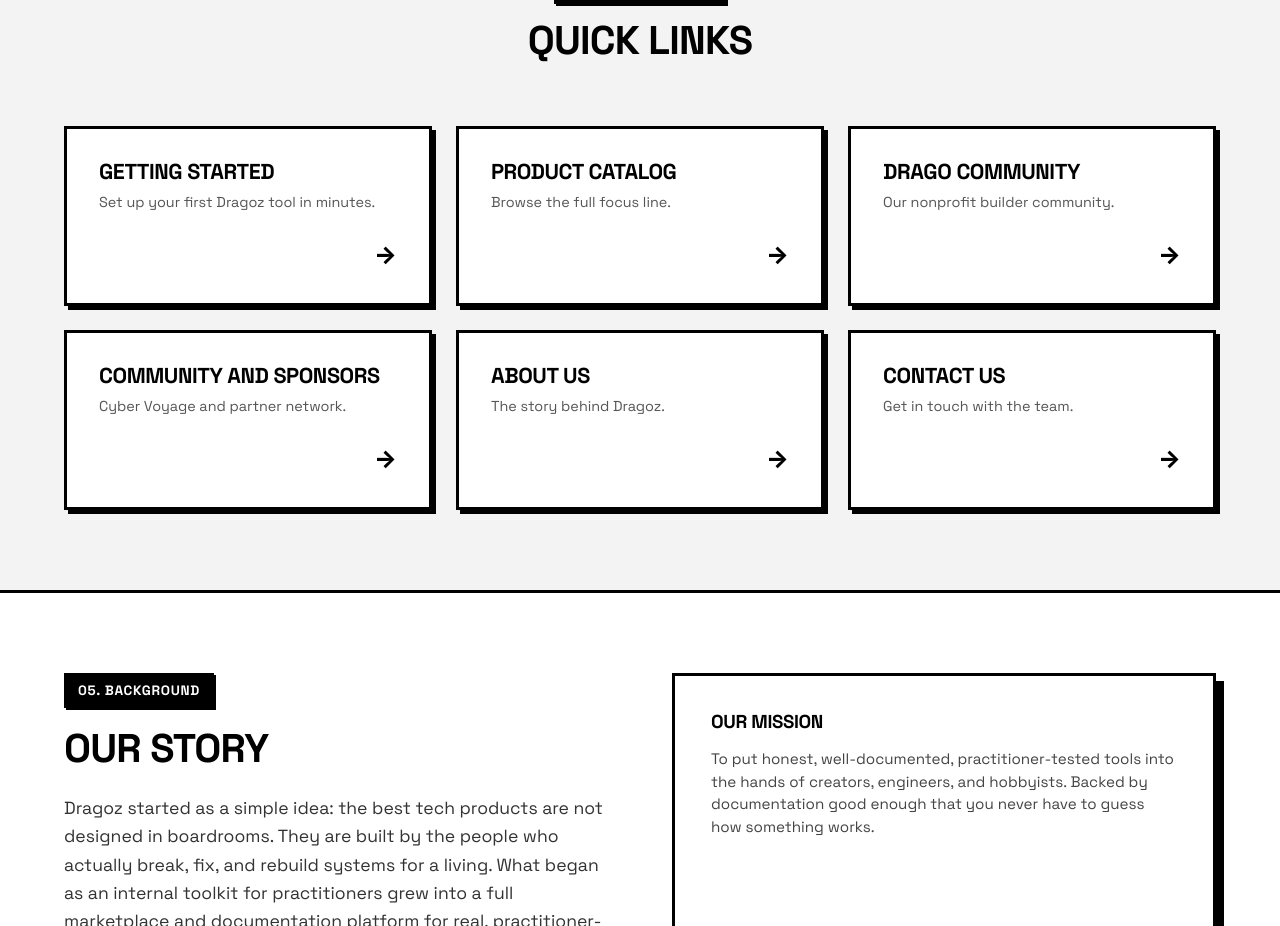
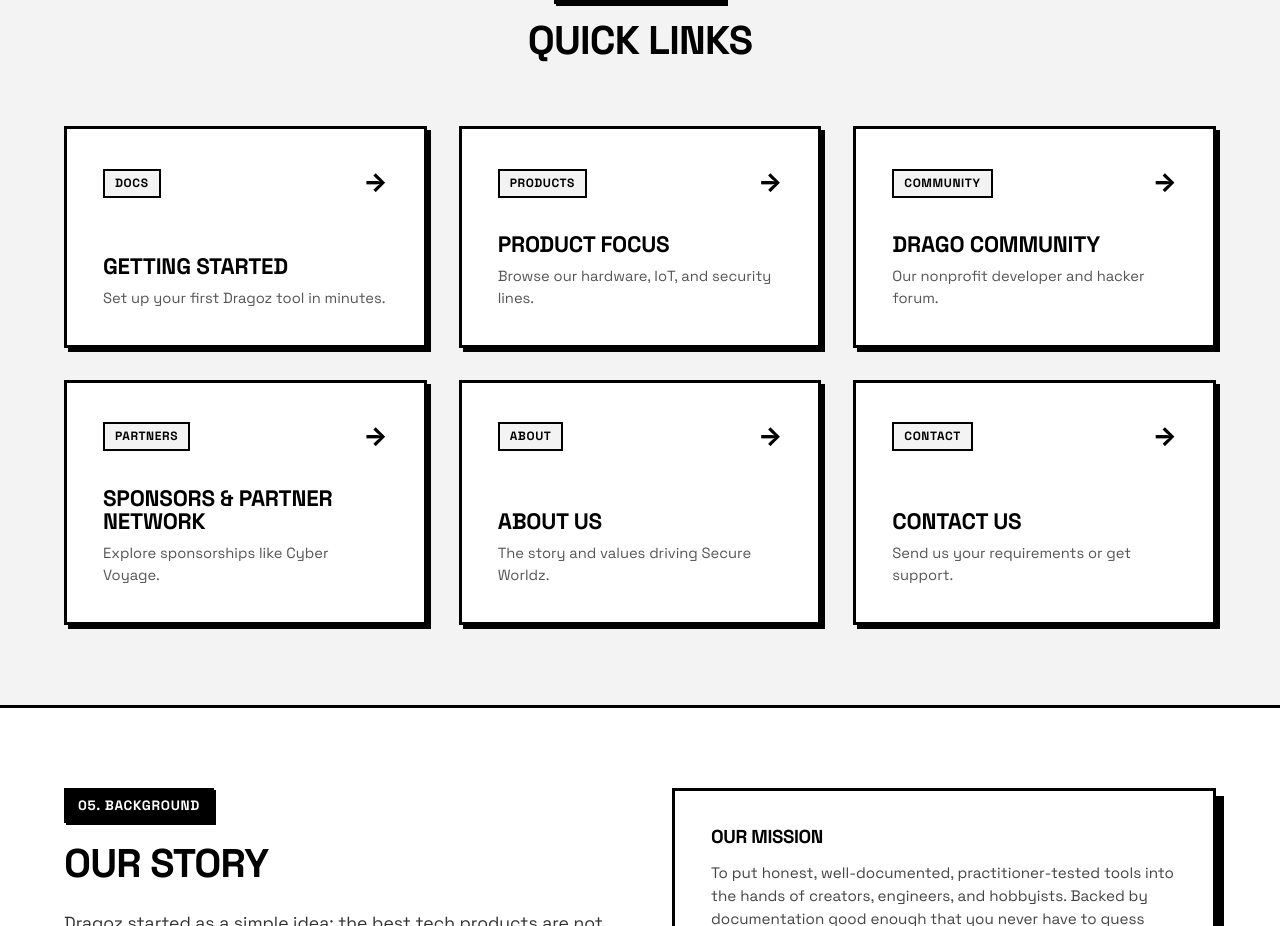
Before and after one commit to Wb-World/dragoz, a React (Vite) app: page / in a window 1280 px wide. Shown: the part 2980-3906 px from the top of the page. Built offline with nearby package versions, Linux system fonts and the light colour scheme.

Commit message:
feat: redesign Quick Links section with category badges and animated hover interactions

```diff
--- a/src/App.jsx
+++ b/src/App.jsx
@@ -327,51 +327,69 @@
 
           <div className="quicklinks-grid-wrap">
             <a href="#docs" onClick={() => setActiveDocTab('getting-started')} className="quicklink-item-card">
-              <div>
+              <div className="quicklink-header">
+                <span className="quicklink-category">DOCS</span>
+                <span className="quicklink-arrow">&rarr;</span>
+              </div>
+              <div className="quicklink-body">
                 <h3 className="quicklink-title-text">Getting Started</h3>
-                <p style={{ color: '#555555', fontSize: '0.9rem' }}>Set up your first Dragoz tool in minutes.</p>
+                <p className="quicklink-desc">Set up your first Dragoz tool in minutes.</p>
               </div>
-              <span className="quicklink-arrow">&rarr;</span>
             </a>
 
             <a href="#pillars" className="quicklink-item-card">
-              <div>
-                <h3 className="quicklink-title-text">Product Catalog</h3>
-                <p style={{ color: '#555555', fontSize: '0.9rem' }}>Browse the full focus line.</p>
+              <div className="quicklink-header">
+                <span className="quicklink-category">PRODUCTS</span>
+                <span className="quicklink-arrow">&rarr;</span>
               </div>
-              <span className="quicklink-arrow">&rarr;</span>
+              <div className="quicklink-body">
+                <h3 className="quicklink-title-text">Product Focus</h3>
+                <p className="quicklink-desc">Browse our hardware, IoT, and security lines.</p>
+              </div>
+            </a>
+
+            <a href="#about" className="quicklink-item-card">
+              <div className="quicklink-header">
+                <span className="quicklink-category">COMMUNITY</span>
+                <span className="quicklink-arrow">&rarr;</span>
+              </div>
+              <div className="quicklink-body">
+                <h3 className="quicklink-title-text">Drago Community</h3>
+                <p className="quicklink-desc">Our nonprofit developer and hacker forum.</p>
+              </div>
             </a>
 
             <a href="#community" className="quicklink-item-card">
-              <div>
-                <h3 className="quicklink-title-text">Drago Community</h3>
-                <p style={{ color: '#555555', fontSize: '0.9rem' }}>Our nonprofit builder community.</p>
+              <div className="quicklink-header">
+                <span className="quicklink-category">PARTNERS</span>
+                <span className="quicklink-arrow">&rarr;</span>
               </div>
-              <span className="quicklink-arrow">&rarr;</span>
-            </a>
-
-            <a href="#community" className="quicklink-item-card">
-              <div>
-                <h3 className="quicklink-title-text">Community and Sponsors</h3>
-                <p style={{ color: '#555555', fontSize: '0.9rem' }}>Cyber Voyage and partner network.</p>
+              <div className="quicklink-body">
+                <h3 className="quicklink-title-text">Sponsors & Partner Network</h3>
+                <p className="quicklink-desc">Explore sponsorships like Cyber Voyage.</p>
               </div>
-              <span className="quicklink-arrow">&rarr;</span>
             </a>
 
             <a href="#story" className="quicklink-item-card">
-              <div>
+              <div className="quicklink-header">
+                <span className="quicklink-category">ABOUT</span>
+                <span className="quicklink-arrow">&rarr;</span>
+              </div>
+              <div className="quicklink-body">
                 <h3 className="quicklink-title-text">About Us</h3>
-                <p style={{ color: '#555555', fontSize: '0.9rem' }}>The story behind Dragoz.</p>
+                <p className="quicklink-desc">The story and values driving Secure Worldz.</p>
               </div>
-              <span className="quicklink-arrow">&rarr;</span>
             </a>
 
             <a href="#contact" className="quicklink-item-card">
-              <div>
+              <div className="quicklink-header">
+                <span className="quicklink-category">CONTACT</span>
+                <span className="quicklink-arrow">&rarr;</span>
+              </div>
+              <div className="quicklink-body">
                 <h3 className="quicklink-title-text">Contact Us</h3>
-                <p style={{ color: '#555555', fontSize: '0.9rem' }}>Get in touch with the team.</p>
+                <p className="quicklink-desc">Send us your requirements or get support.</p>
               </div>
-              <span className="quicklink-arrow">&rarr;</span>
             </a>
           </div>
         </div>
--- a/src/index.css
+++ b/src/index.css
@@ -384,38 +384,79 @@
    ========================================== */
 .quicklinks-grid-wrap {
   display: grid;
-  grid-template-columns: repeat(auto-fit, minmax(280px, 1fr));
-  gap: 1.5rem;
-  margin-top: 3rem;
+  grid-template-columns: repeat(auto-fit, minmax(320px, 1fr));
+  gap: 2rem;
+  margin-top: 3.5rem;
 }
 
 .quicklink-item-card {
   border: var(--border-thick);
   background-color: var(--color-white);
   box-shadow: var(--shadow-flat);
-  padding: 2rem;
+  padding: 2.25rem;
   display: flex;
   flex-direction: column;
   justify-content: space-between;
-  transition: all 0.2s ease;
-  min-height: 180px;
+  transition: all 0.25s cubic-bezier(0.16, 1, 0.3, 1);
+  min-height: 210px;
+  position: relative;
+  overflow: hidden;
 }
 
 .quicklink-item-card:hover {
-  transform: translate(-3px, -3px);
-  box-shadow: 7px 7px 0px var(--color-black);
+  transform: translate(-4px, -4px);
+  box-shadow: 8px 8px 0px var(--color-black);
+  border-color: var(--color-black);
+}
+
+.quicklink-header {
+  display: flex;
+  justify-content: space-between;
+  align-items: center;
+  margin-bottom: 2rem;
+}
+
+.quicklink-category {
+  font-size: 0.75rem;
+  font-weight: 800;
+  text-transform: uppercase;
+  background-color: var(--color-bg);
+  color: var(--color-black);
+  border: var(--border-thin);
+  padding: 4px 10px;
+  letter-spacing: 0.05em;
+}
+
+.quicklink-arrow {
+  font-size: 1.6rem;
+  font-weight: 800;
+  color: var(--color-black);
+  transition: transform 0.25s ease;
+}
+
+.quicklink-item-card:hover .quicklink-arrow {
+  transform: translateX(6px);
+  color: var(--color-accent);
+}
+
+.quicklink-body {
+  display: flex;
+  flex-direction: column;
+  gap: 0.5rem;
 }
 
 .quicklink-title-text {
-  font-size: 1.35rem;
-  margin-bottom: 0.5rem;
+  font-size: 1.4rem;
+  font-weight: 800;
+  text-transform: uppercase;
+  color: var(--color-black);
+  letter-spacing: -0.01em;
 }
 
-.quicklink-arrow {
-  align-self: flex-end;
-  font-size: 1.5rem;
-  font-weight: 800;
-  margin-top: 1.5rem;
+.quicklink-desc {
+  color: #555555;
+  font-size: 0.92rem;
+  line-height: 1.5;
 }
 
 /* ==========================================
```
